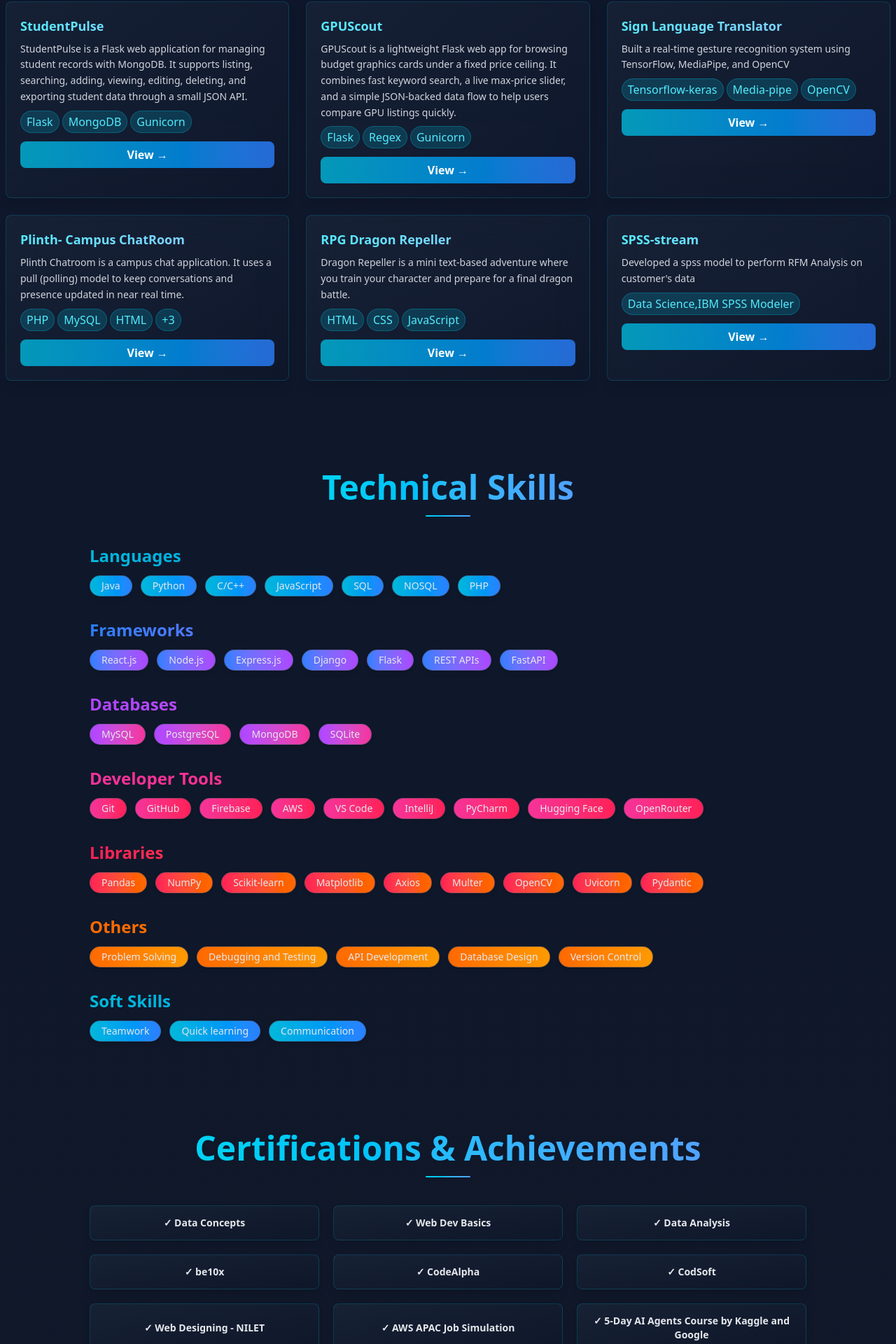
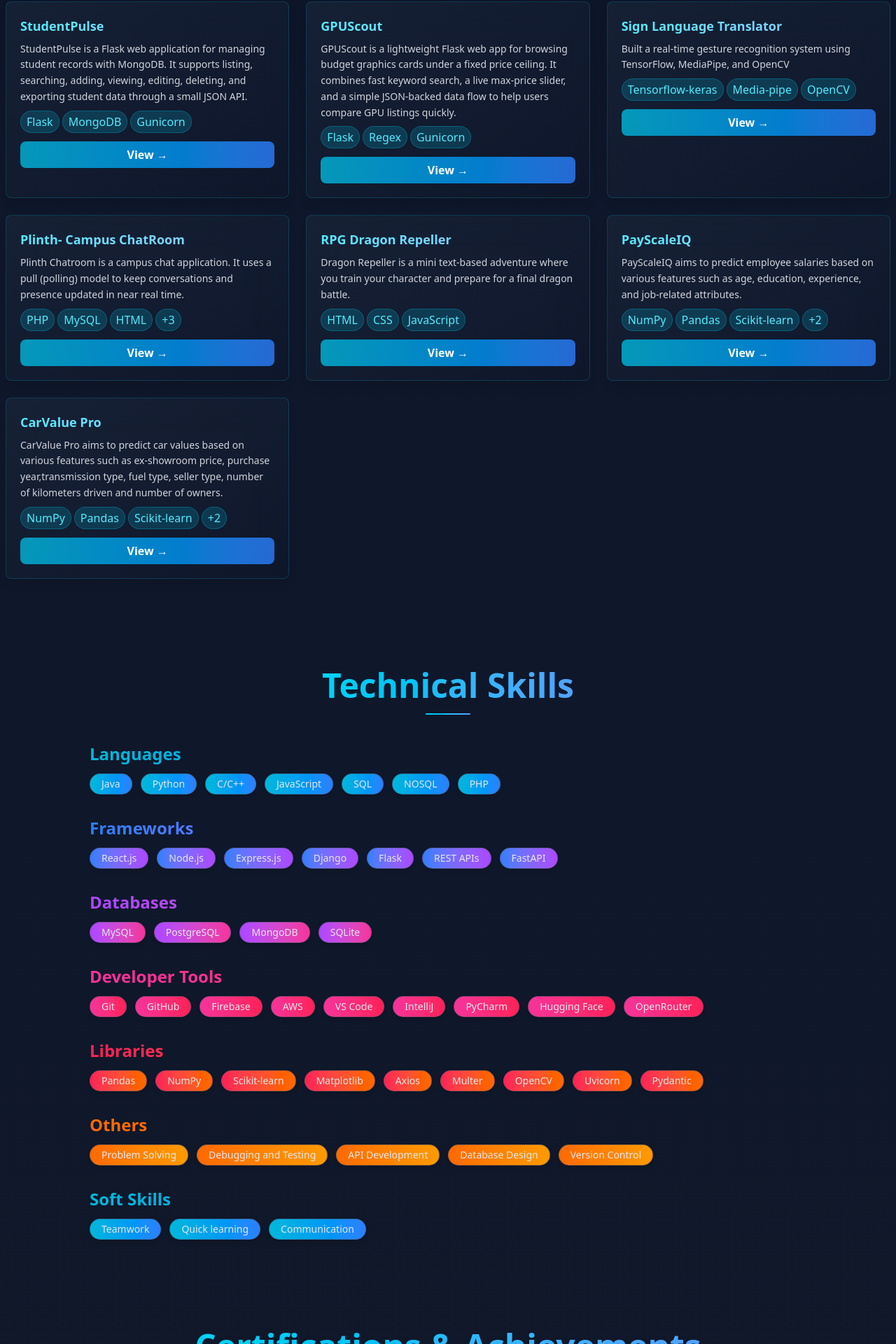
Before and after one commit to Ankit-euphemism/community-portfolio, a React (Vite) app: page / in a window 1280 px wide. Shown: the part 2930-4850 px from the top of the page at 70% size. Built offline with nearby package versions, Linux system fonts and the light colour scheme.

Commit message:
add new projects

```diff
--- a/src/App.jsx
+++ b/src/App.jsx
@@ -70,25 +70,25 @@ const portfolioData = {
       link: "https://github.com/Ankit-euphemism/SchoolDekho",
     },
     {
-      title: "CLauseIQ",
+      title: "Retriq",
       tech: "FastAPI, Hugging Face, OpenRouter",
       description:
-        "ClauseIQ is a personal document intelligence project for asking natural-language questions over uploaded documents. It uses a retrieval-based approach to find relevant information in the documents and answer questions.",
-      link: "https://github.com/Ankit-euphemism/ClauseIQ",
+        "Retriq is a personal document question-answering application. Upload a PDF or DOCX file, ask one or more questions in plain language, and receive concise answers based on the most relevant parts of that document.",
+      link: "https://github.com/Ankit-euphemism/Retriq.git",
     },
     {
       title: "taskstag",
       tech: "MERN STACK, MySQL",
       description:
         " Built a full-stack task management application using React, Node.js, Express, and MySQL",
-      link: "https://github.com/Ankit-euphemism/Simple-Task-Manager",
+      link: "https://github.com/Ankit-euphemism/taskstag",
     },
     {
       title: "Gale Gallery",
       tech: "React.js, API Integration",
       description:
         "Built a responsive React application fetching real-time weather data using OpenWeather API",
-      link: "https://github.com/Ankit-euphemism/weather_app",
+      link: "https://github.com/Ankit-euphemism/Gale-Gallery",
     },
     {
       title: "MailClear",
@@ -125,13 +125,6 @@ const portfolioData = {
         "Built a real-time gesture recognition system using TensorFlow, MediaPipe, and OpenCV",
       link: "https://github.com/Ankit-euphemism/sign-language-translator",
     },
-    // {
-    //   title: "Retrieval AI Model",
-    //   tech: "Python, Hugging Face, Pinecone DB, FastAPI",
-    //   description:
-    //     "LLM-Based Documents Query Retrieval to generate JSON summary of the documents ",
-    //   link: "https://github.com/Ankit-euphemism/Retrival_model.git",
-    // },
     {
       title: "Plinth- Campus ChatRoom",
       tech: "PHP, MySQL, HTML, CSS, JavaScript, jQuery",
@@ -146,26 +139,38 @@ const portfolioData = {
         "Dragon Repeller is a mini text-based adventure where you train your character and prepare for a final dragon battle.",
       link: "https://github.com/Ankit-euphemism/RPG--Dragon-Repeller.git",
     },
+    // {
+    //   title: "SPSS-stream",
+    //   tech: "Data Science,IBM SPSS Modeler",
+    //   description:
+    //     "Developed a spss model to perform RFM Analysis on customer's data",
+    //   link: "https://github.com/DS-techies/SPSS-stream",
+    // },
     {
-      title: "SPSS-stream",
-      tech: "Data Science,IBM SPSS Modeler",
-      description:
-        "Developed a spss model to perform RFM Analysis on customer's data",
-      link: "https://github.com/DS-techies/SPSS-stream",
+      title: "PayScaleIQ",
+      tech: "NumPy, Pandas, Scikit-learn, Xgboost, Streamlit",
+      description:"PayScaleIQ aims to predict employee salaries based on various features such as age, education, experience, and job-related attributes.",
+      link: "https://github.com/Ankit-euphemism/PayScaleIQ"
     },
+    {
+      title: "CarValue Pro",
+      tech: "NumPy, Pandas, Scikit-learn, Xgboost, Streamlit",
+      description:"CarValue Pro aims to predict car values based on various features such as  ex-showroom price, purchase year,transmission type, fuel type, seller type, number of kilometers driven and number of owners.",
+      link: "https://github.com/Ankit-euphemism/CarValue-Pro"
+    }
   ],
   certificates: [
     "Data Concepts",
     "Web Dev Basics",
     "Data Analysis",
     "be10x",
-    "CodeAlpha",
-    "CodSoft",
-    "Web Designing - NILET",
+    "Web Designing Course at NILET",
     "AWS APAC Job Simulation",
     " 5-Day AI Agents Course by Kaggle and Google",
     " Deloitte data analysis job simulation",
     "Software Engineer Intern at Yuga Yatra",
+    "Java Programming Intern at Code Alpha",
+    "Java Programming Intern at CodSoft",
   ],
   skills: {
     Languages: ["Java", "Python", "C/C++", "JavaScript", "SQL", "NOSQL", "PHP"],
```
